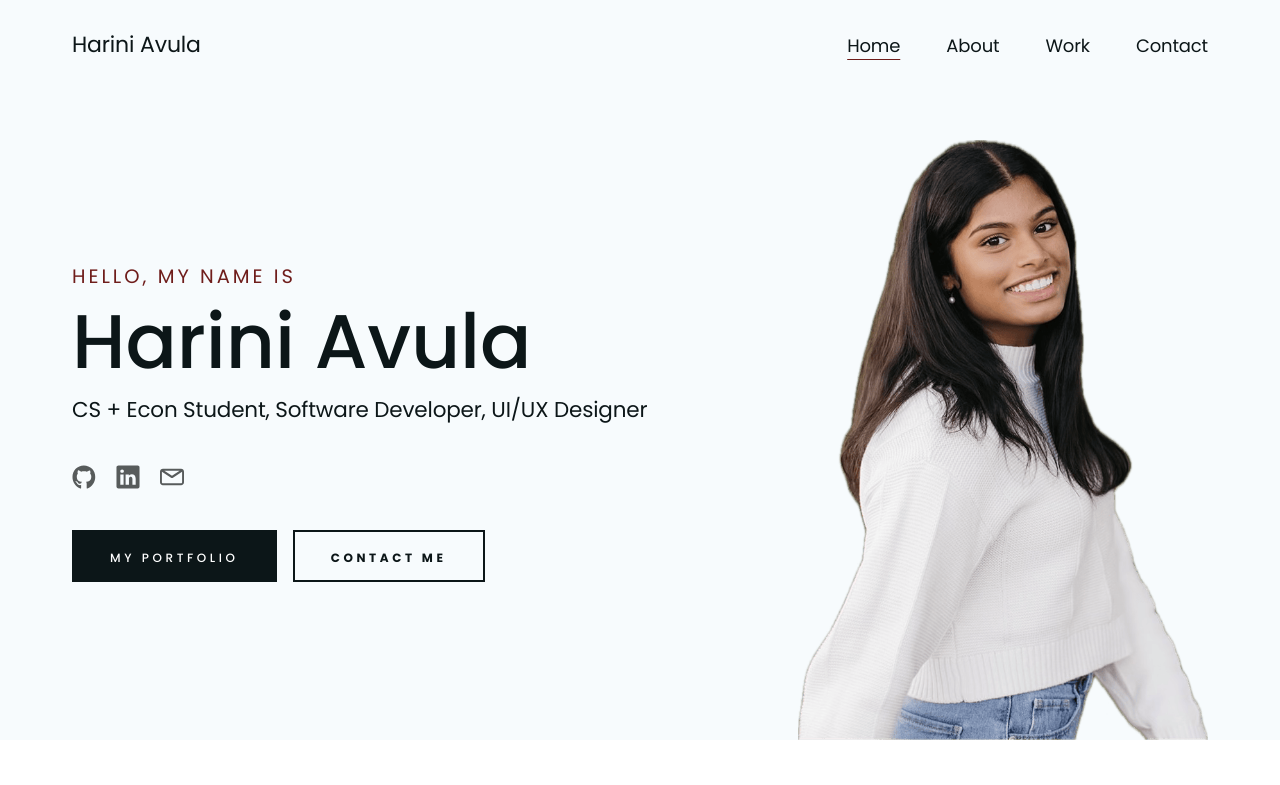
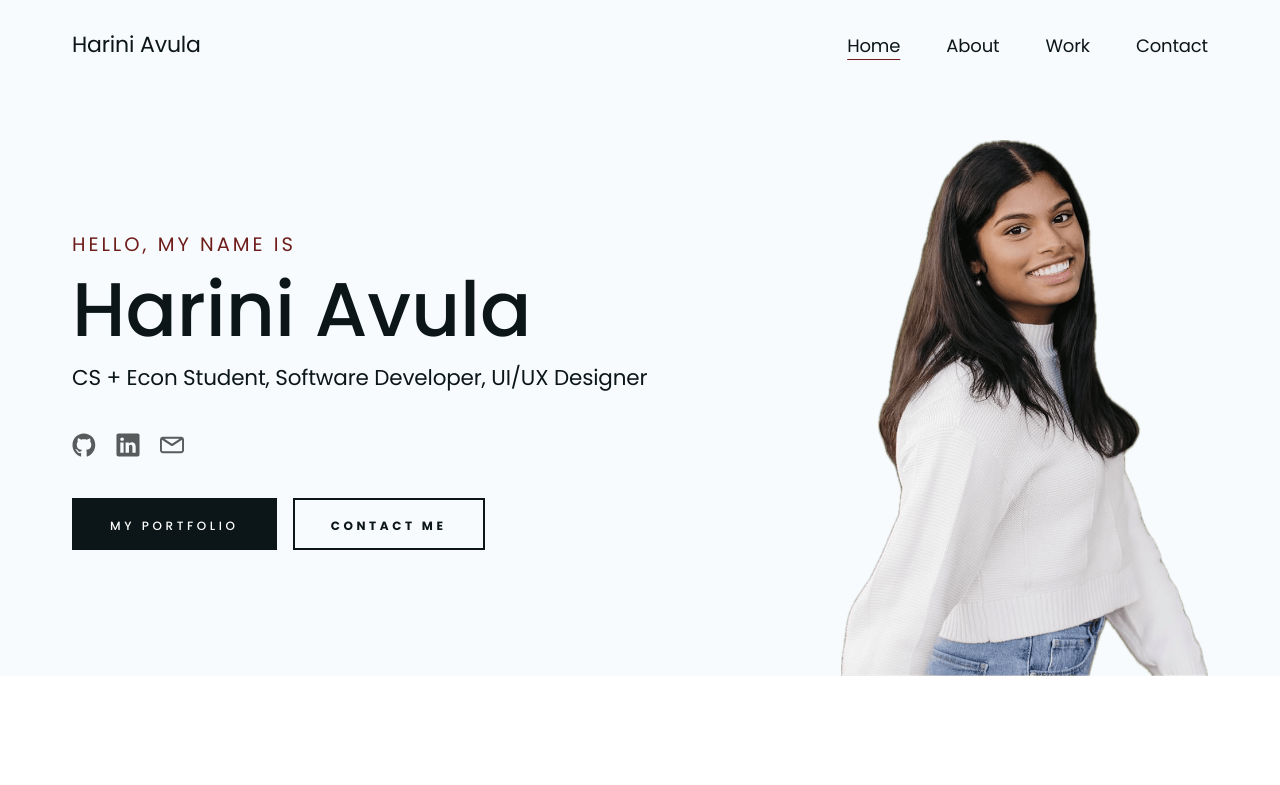
Before and after one commit to hariniavula/harini-portfolio-website, a plain HTML site: page index.html in a window 1280 px wide. Shown: the top 785 px of the page. Drawn offline with nearby package versions, Linux system fonts and the light colour scheme.

Commit message:
profile pic changes

```diff
--- a/css/main.css
+++ b/css/main.css
@@ -246,7 +246,10 @@ h5 {
 
 .hero-img img {
   display: block;
+  max-width: 80%; /* Make the image responsive to its container */
+  height: auto;
   position: relative;
+
 }
 
 .about-social-list {
--- a/index.html
+++ b/index.html
@@ -104,7 +104,7 @@
             <img
               src="img/hero/IMG_2116.png "
               alt="Picture of Harini Avula"
-              style="height: 600px;"
+
 
             />
           </div>
```
